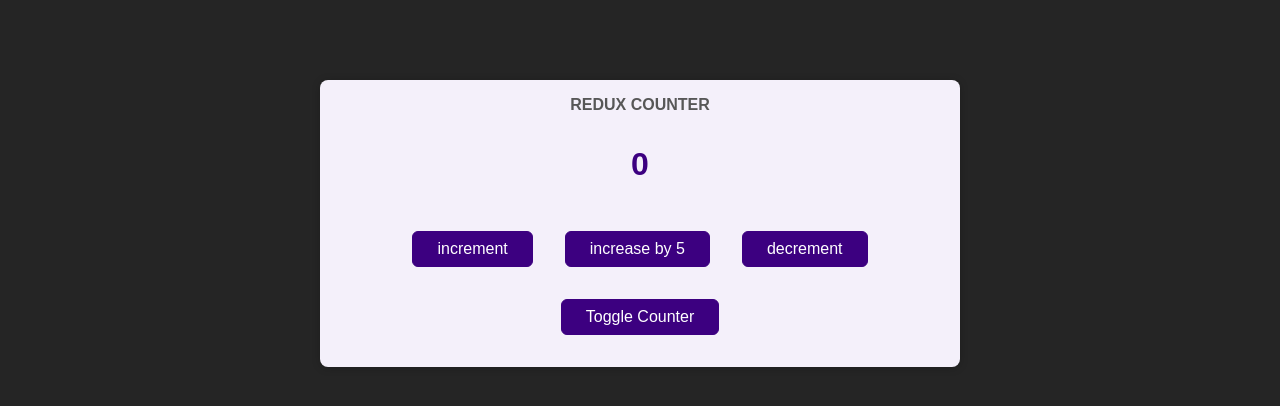
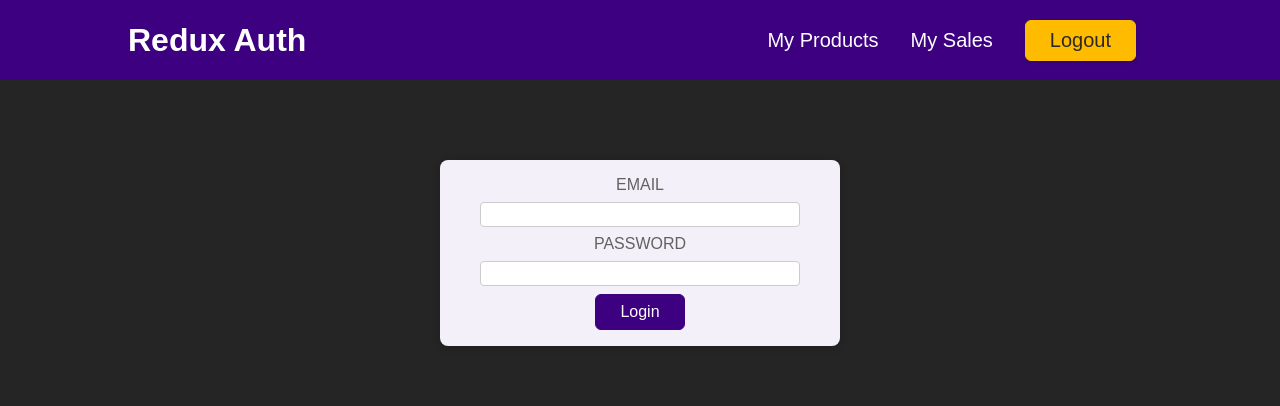
Before and after one commit to rraaij/keepstraight-react, a React (Create React App) app: page / in a window 1280 px wide. Shown: the top 406 px of the page. Built offline with nearby package versions, Linux system fonts and the light colour scheme.

Commit message:
using redux toolkit

```diff
--- a/package.json
+++ b/package.json
@@ -27,6 +27,7 @@
     ]
   },
   "dependencies": {
+    "@reduxjs/toolkit": "^1.8.0",
     "@testing-library/jest-dom": "^5.16.3",
     "@testing-library/react": "^12.1.4",
     "@testing-library/user-event": "^13.5.0",
@@ -34,7 +35,6 @@
     "react-dom": "^17.0.2",
     "react-redux": "^7.2.6",
     "react-scripts": "^5.0.0",
-    "redux": "^4.1.2",
     "web-vitals": "^2.1.4"
   },
   "devDependencies": {
--- a/src/App.js
+++ b/src/App.js
@@ -1,9 +1,19 @@
-import Counter from './components/Counter';
-
+import { Fragment } from "react";
+import Header from "./components/Header";
+import Auth from "./components/Auth";
+import UserProfile from "./components/UserProfile";
+import { useSelector } from "react-redux";
 
 function App() {
+  const isAuth = useSelector((state) => state.auth.isAuthenticated);
+
   return (
-    <Counter />
+    <Fragment>
+      <Header />
+      {!isAuth && <Auth />}
+      {isAuth && <UserProfile />}
+      {/*<Counter />*/}
+    </Fragment>
   );
 }
 
--- a/src/components/Auth.js
+++ b/src/components/Auth.js
@@ -1,10 +1,21 @@
 import classes from './Auth.module.css';
+import {useDispatch, useSelector} from "react-redux";
+import {authActions} from "../store";
 
 const Auth = () => {
+  const dispatch = useDispatch();
+  // const isAuthenticated = useSelector(state => state.auth.isAuthenticated);
+
+  const loginHandler = (event) => {
+    event.preventDefault();
+
+    dispatch(authActions.login());
+  };
+
   return (
     <main className={classes.auth}>
       <section>
-        <form>
+        <form onSubmit={loginHandler}>
           <div className={classes.control}>
             <label htmlFor='email'>Email</label>
             <input type='email' id='email' />
--- a/src/components/Counter.js
+++ b/src/components/Counter.js
@@ -1,22 +1,23 @@
 import classes from "./Counter.module.css";
 import { useSelector, useDispatch } from "react-redux";
+import {counterActions} from "../store";
 
 const Counter = () => {
   const dispatch = useDispatch();
-  const counter = useSelector((state) => state.counter);
-  const show = useSelector(state => state.showCounter);
+  const counter = useSelector((state) => state.counter.counter);
+  const show = useSelector(state => state.counter.showCounter);
 
   const incrementHandler = () => {
-    dispatch({ type: "increment" });
+    dispatch(counterActions.increment());
   };
   const decrementHandler = () => {
-    dispatch({ type: "decrement" });
+    dispatch(counterActions.decrement());
   };
   const increaseHandler = () => {
-    dispatch({ type: "increase", amount: 5 });
+    dispatch(counterActions.increase(5));
   };
   const toggleCounterHandler = () => {
-    dispatch({ type: "toggle" });
+    dispatch(counterActions.toggleCounter());
   };
 
   return (
--- a/src/store/index.js
+++ b/src/store/index.js
@@ -1,34 +1,47 @@
-import { createStore } from "redux";
+import { createSlice, configureStore } from "@reduxjs/toolkit";
 
-const initialState = { counter: 0, showCounter: true };
+const InitialCounterState = { counter: 0, showCounter: true };
 
-const counterReducer = (state = initialState, action) => {
-  if (action.type === "increment") {
-    return {
-      counter: state.counter + 1,
-      showCounter: state.showCounter,
-    };
+const counterSlice = createSlice({
+  name: "counter",
+  initialState: InitialCounterState,
+  reducers: {
+    increment(state) {
+      state.counter++;
+    },
+    decrement(state) {
+      state.counter--;
+    },
+    increase(state, action) {
+      state.counter = state.counter + action.payload;
+    },
+    toggleCounter(state) {
+      state.showCounter = !state.showCounter;
+    },
+  },
+});
+
+const initialAuthState = {
+  isAuthenticated: false
+}
+const authSlice = createSlice({
+  name: 'authentication',
+  initialState: initialAuthState,
+  reducers: {
+    login(state) {
+      state.isAuthenticated = true
+    },
+    logout(state) {
+      state.isAuthenticated = false
+    }
   }
-  if (action.type === "decrement") {
-    return {
-      counter: state.counter - 1,
-      showCounter: state.showCounter,
-    };
-  }
-  if (action.type === "increase") {
-    return {
-      counter: state.counter + action.amount,
-      showCounter: state.showCounter,
-    };
-  }
-  if (action.type === "toggle") {
-    return {
-      showCounter: !state.showCounter,
-      counter: state.counter,
-    };
-  }
-  return state;
-};
-const store = createStore(counterReducer);
+})
+
+const store = configureStore({
+  reducer: { counter: counterSlice.reducer, auth: authSlice.reducer}
+});
+
+export const counterActions = counterSlice.actions;
+export const authActions = authSlice.actions;
 
 export default store;
```
Also changed, not shown: 1 other file (tests, documents, lock files or other folders).
